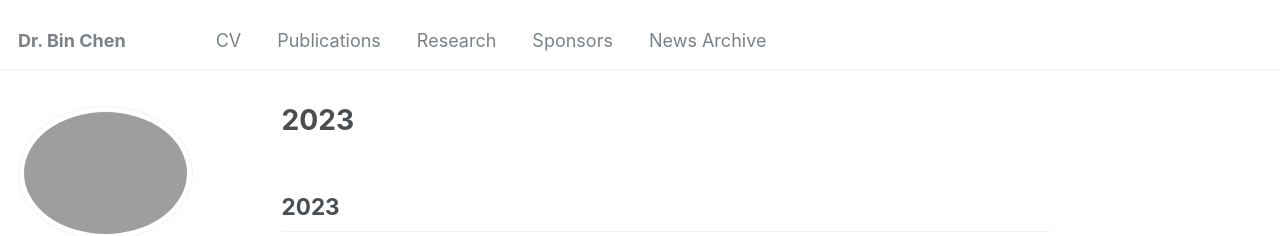
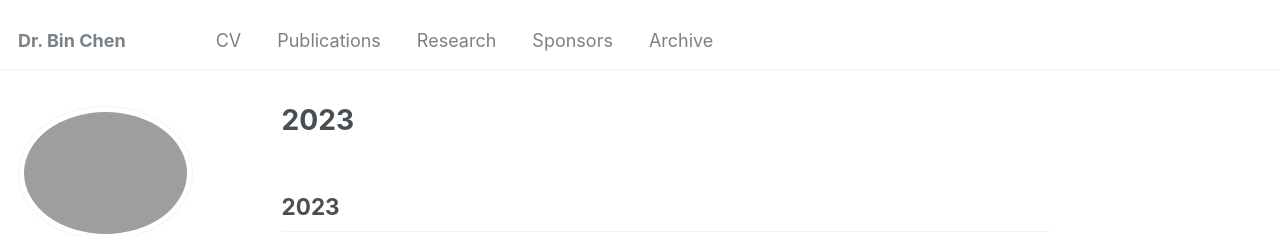
Before and after one commit to chenbinzero/chenbinzero.github.io, a Jekyll site: the page built from _pages/archive.md, in a window 1280 px wide. Shown: the top 236 px of the page. Built offline with Jekyll 4.4.1, drawn with Linux system fonts in a browser that asks for light colours; some web fonts are replaced; our own code applies the rules of GitHub Pages for plain Markdown files.

Commit message:
change News to Archive

```diff
--- a/_data/navigation.yml
+++ b/_data/navigation.yml
@@ -13,5 +13,5 @@ main:
   - title: "Sponsors"
     url: /sponsors/
 
-  - title: "News Archive"
-    url: /newsArchive/
+  - title: "Archive"
+    url: /archive/
--- a/_pages/news.md
+++ b/_pages/archive.md
@@ -1,6 +1,6 @@
 ---
-permalink: /newsArchive/
-title: "News Archive”
+permalink: /archive/
+title: "Archive”
 author_profile: true
 ---
 
```
